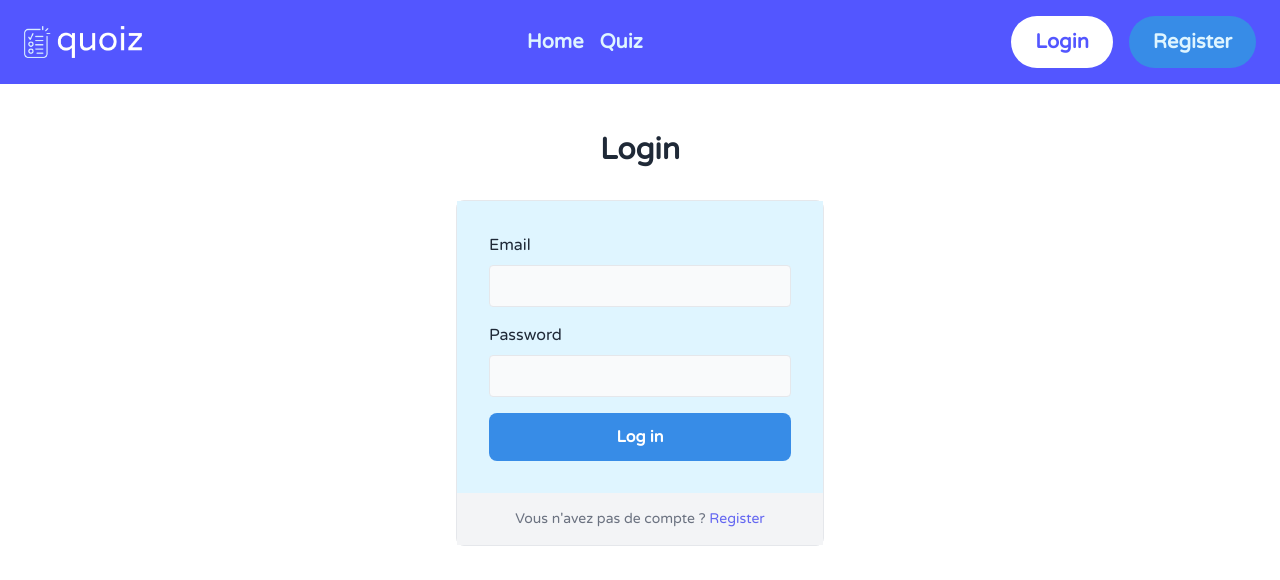
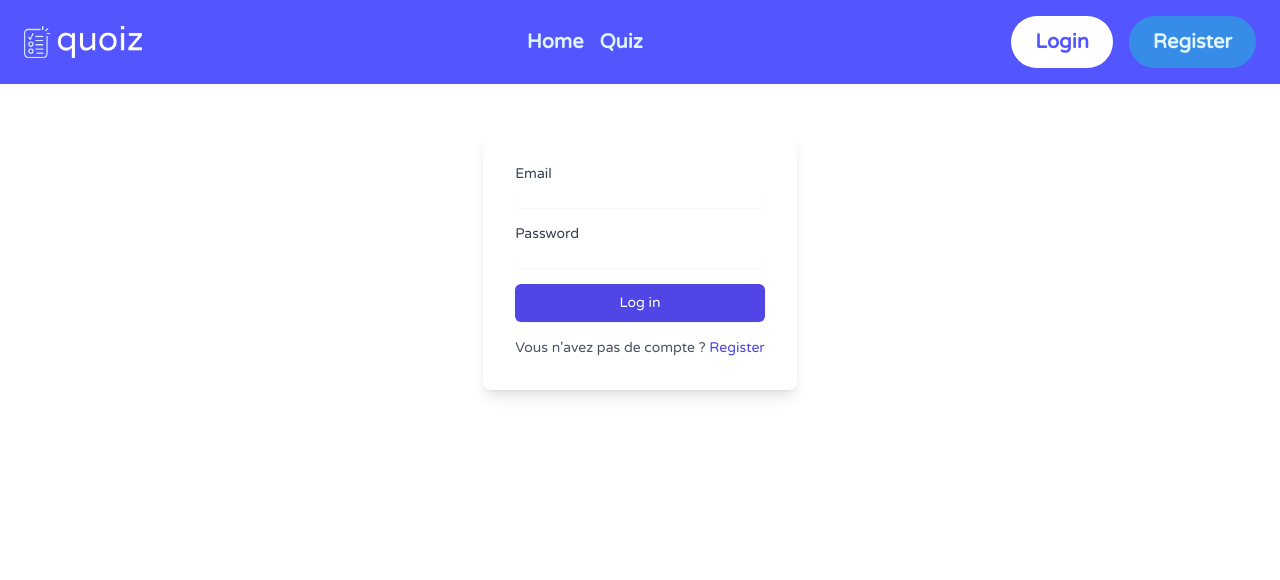
Before and after one commit to jeanhdes33/deploiementtest, a React (Create React App) app in the folder client/: page /login in a window 1280 px wide. Shown: the top 580 px of the page. Built offline with nearby package versions, Linux system fonts and the light colour scheme.

Commit message:
bientot fini!

```diff
--- a/client/public/index.html
+++ b/client/public/index.html
@@ -9,7 +9,7 @@
       name="description"
       content="Web site created using create-react-app"
     />
-    <link rel="apple-touch-icon" href="%PUBLIC_URL%/logo192.png" />
+    <link rel="apple-touch-icon" href="client\src\logo.png" />
     <!--
       manifest.json provides metadata used when your web app is installed on a
       user's mobile device or desktop. See https://developers.google.com/web/fundamentals/web-app-manifest/
--- a/client/src/App.css
+++ b/client/src/App.css
@@ -153,6 +153,11 @@ body, html {
   color: #fff;
 }
 
+.quiz-content .answer-section button.share {
+  background-color: #25049b;
+  color: #fff;
+}
+
 .quiz-content .answer-section button.incorrect {
   background-color: #d9534f;
   color: #fff;
--- a/client/src/components/Categories/Sports/Football.jsx
+++ b/client/src/components/Categories/Sports/Football.jsx
@@ -79,6 +79,16 @@ function Football() {
     }, 2000);
   };
 
+  const shareOnTwitter = () => {
+    const shareUrl = `https://twitter.com/intent/tweet?text=Mon%20score%20sur%20Quoiz%20est%20de%20${score}%20!%20🎉`;
+    window.open(shareUrl, '_blank');
+  };
+
+  const shareOnFacebook = () => {
+    const shareUrl = `https://www.facebook.com/sharer/sharer.php?u=https://example.com&quote=Mon%20score%20sur%20Quoiz%20est%20de%20${score}%20!%20🎉`;
+    window.open(shareUrl, '_blank');
+  };
+
   if (quizComplete) {
     return (
       <div className="quiz">
@@ -92,6 +102,12 @@ function Football() {
             <button style={{ textAlign: 'center', cursor: 'default' }}><strong>Votre score global est : {score}</strong></button>
             <button style={{ textAlign: 'center', cursor: 'default' }}><strong>Nombre de bonnes réponses : {correctAnswers} / 5</strong></button>
             <button style={{ textAlign: 'center', cursor: 'default' }}><strong>Précision : {((correctAnswers / 5) * 100).toFixed(2)}%</strong></button>
+            <button onClick={shareOnTwitter} className="question">Partager sur Twitter</button>
+            <button onClick={shareOnFacebook} className="button.share">Partager sur Facebook</button>
+          </div>
+          <div className="share-buttons flex justify-center mt-4">
+
+
           </div>
         </div>
       </div>
--- a/client/src/components/loginTest.jsx
+++ b/client/src/components/loginTest.jsx
@@ -85,57 +85,80 @@ function LoginTest({ setIsLoggedIn, isLoggedIn }) {
     }
   }, [jwt]);
 
+  // Fonction pour partager sur Twitter
+  const shareOnTwitter = () => {
+    const shareUrl = `https://twitter.com/intent/tweet?text=Mon%20score%20sur%20Quoiz%20est%20de%20${score}%20!%20🎉`;
+    window.open(shareUrl, '_blank');
+  };
+
+  // Fonction pour partager sur Facebook
+  const shareOnFacebook = () => {
+    const shareUrl = `https://www.facebook.com/sharer/sharer.php?u=https://example.com&quote=Mon%20score%20sur%20Quoiz%20est%20de%20${score}%20!%20🎉`;
+    window.open(shareUrl, '_blank');
+  };
+
   return (
-    <div className="bg-white py-6 sm:py-8 lg:py-12 font-varela">
-      <div className="mx-auto max-w-screen-2xl px-4 md:px-8">
-        <h2 className="mb-4 text-center text-2xl font-bold text-gray-800 md:mb-8 lg:text-3xl">{isLoggedIn ? 'Mon compte' : 'Login'}</h2>
+    <div className="min-h-screen flex flex-col justify-start items-center py-12">
+      <div className="bg-white rounded-lg shadow-lg p-8 max-w-md w-full">
+        {isLoggedIn && (
+          <div className="text-center mb-8">
+            <p className="text-3xl font-bold text-gray-800 mb-4">Bienvenue, {username}!</p>
+            <p className="text-xl mb-6">Votre score actuel : {score}</p>
+            <p className="text-lg text-gray-500 mb-4">Vous êtes connecté avec succès.</p>
+          </div>
+        )}
 
-        {isLoggedIn ? (
-          <div className="text-center">
-            <p className="mb-4 text-xl">Bienvenue, {username}!</p>
-            <p className="mb-2">Votre score actuel : {score}</p>
-            <p className="text-sm text-gray-500">Vous êtes connecté avec succès.</p>
-          </div>
-        ) : (
-          <form className="mx-auto max-w-lg rounded-lg border" onSubmit={loginUser}>
-            <div className="flex flex-col gap-4 p-4 md:p-8 bg-accent">
+        {!isLoggedIn && (
+          <form onSubmit={loginUser} className="flex flex-col">
+            <div className="space-y-4">
               <div>
-                <label htmlFor="email" className="mb-2 inline-block text-sm text-gray-800 sm:text-base">Email</label>
+                <label htmlFor="email" className="block text-sm font-medium text-gray-700">Email</label>
                 <input
                   type="email"
                   name="email"
                   value={data.email}
                   onChange={(e) => setData({ ...data, email: e.target.value })}
-                  className="w-full rounded border bg-gray-50 px-3 py-2 text-gray-800 outline-none ring-indigo-300 transition duration-100 focus:ring"
+                  className="mt-1 block w-full shadow-sm border-gray-300 rounded-md focus:ring-indigo-500 focus:border-indigo-500 sm:text-sm"
                 />
               </div>
 
               <div>
-                <label htmlFor="password" className="mb-2 inline-block text-sm text-gray-800 sm:text-base">Password</label>
+                <label htmlFor="password" className="block text-sm font-medium text-gray-700">Password</label>
                 <input
                   type="password"
                   name="password"
                   value={data.password}
                   onChange={(e) => setData({ ...data, password: e.target.value })}
-                  className="w-full rounded border bg-gray-50 px-3 py-2 text-gray-800 outline-none ring-indigo-300 transition duration-100 focus:ring"
+                  className="mt-1 block w-full shadow-sm border-gray-300 rounded-md focus:ring-indigo-500 focus:border-indigo-500 sm:text-sm"
                 />
               </div>
 
-              <button type="submit" className="block rounded-lg bg-secondary px-8 py-3 text-center text-sm font-semibold text-white outline-none ring-gray-300 transition duration-100 hover:bg-primary focus-visible:ring active:bg-gray-600 md:text-base">Log in</button>
-            </div>
-
-            <div className="flex items-center justify-center bg-gray-100 p-4">
-              <p className="text-center text-sm text-gray-500">Vous n'avez pas de compte ? <Link to="/register" className="text-indigo-500 transition duration-100 hover:text-indigo-600 active:text-indigo-700">Register</Link></p>
+              <button type="submit" className="w-full flex justify-center py-2 px-4 border border-transparent rounded-md shadow-sm text-sm font-medium text-white bg-indigo-600 hover:bg-indigo-700 focus:outline-none focus:ring-2 focus:ring-offset-2 focus:ring-indigo-500">
+                Log in
+              </button>
             </div>
           </form>
         )}
 
         {errorMessage && (
-          <div className="flex items-center justify-center bg-gray-100 p-4 mt-4">
-            <p className="text-center text-sm text-red-500">{errorMessage}</p>
+          <div className="mt-4 bg-red-100 border border-red-400 text-red-700 px-4 py-3 rounded relative" role="alert">
+            <span className="block sm:inline">{errorMessage}</span>
           </div>
         )}
 
+        {!isLoggedIn && (
+          <div className="mt-4 text-sm text-gray-600">
+            Vous n'avez pas de compte ? <Link to="/register" className="font-medium text-indigo-600 hover:text-indigo-500">Register</Link>
+          </div>
+        )}
+
+        {/* Boutons de partage */}
+        {isLoggedIn && (
+          <div className="flex flex-row justify-center">
+            <button onClick={shareOnTwitter} className="bg-blue-500 hover:bg-blue-600 text-white font-bold py-2 px-4 rounded mr-4">Partager sur Twitter</button>
+            <button onClick={shareOnFacebook} className="bg-blue-500 hover:bg-blue-600 text-white font-bold py-2 px-4 rounded">Partager sur Facebook</button>
+          </div>
+        )}
       </div>
     </div>
   );
```
Also changed, not shown: client/public/Capture d'écran 2024-04-26 220701.png (added), 1 other file (tests, documents, lock files or other folders). Lines whose indentation alone changed are shown as unchanged.
